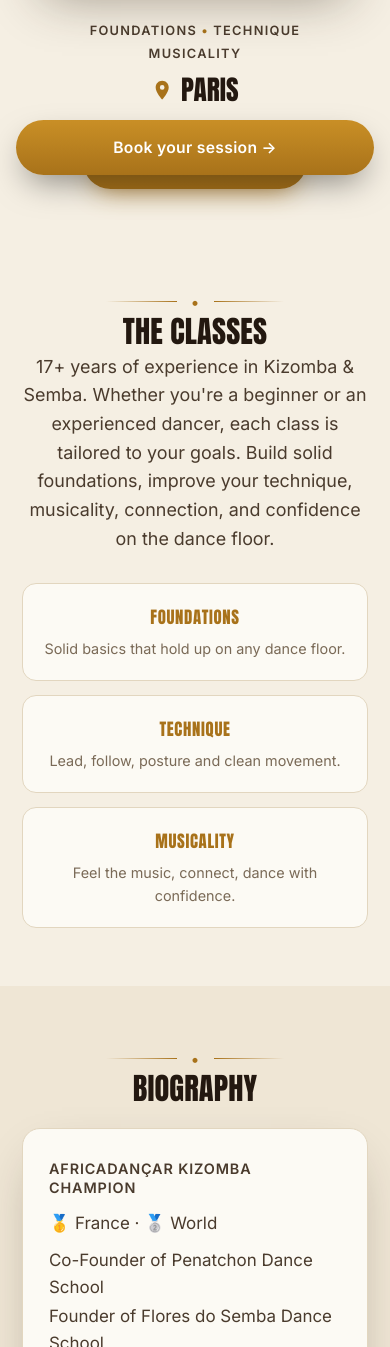
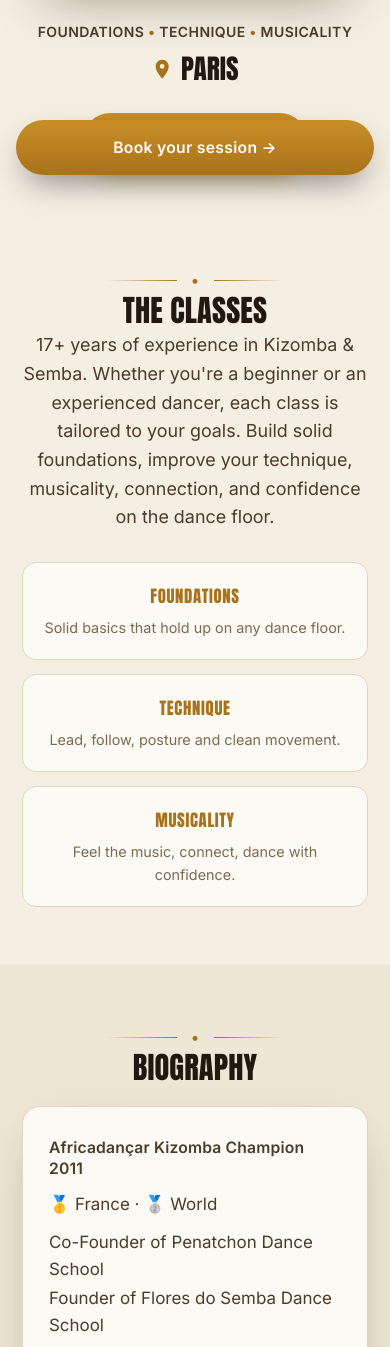
Before and after one commit to putochinez-web/putochinez, a plain HTML site: page index.html in a window 390 px wide. Shown: the part 653-2000 px from the top of the page. Drawn offline with Linux system fonts and the light colour scheme.

Commit message:
Add files via upload

```diff
--- a/data/content.json
+++ b/data/content.json
@@ -4,8 +4,8 @@
     "en": "17+ years of experience in Kizomba & Semba. Whether you're a beginner or an experienced dancer, each class is tailored to your goals. Build solid foundations, improve your technique, musicality, connection, and confidence on the dance floor."
   },
   "bio_champ": {
-    "fr": "Champion Africadançar Kizomba",
-    "en": "Africadançar Kizomba Champion"
+    "fr": "Champion Africadançar Kizomba 2011",
+    "en": "Africadançar Kizomba Champion 2011"
   },
   "bio_medals": {
     "fr": "🥇 France · 🥈 Monde",
--- a/index.html
+++ b/index.html
@@ -102,7 +102,7 @@
     background:linear-gradient(to top,rgba(15,10,6,.82),transparent);
     color:#F3E9D6;font-size:.72rem;letter-spacing:.22em;text-transform:uppercase;text-align:center;font-weight:600;
   }
-  .pillars{margin:22px 0 4px;font-size:clamp(.72rem,3.6vw,.95rem);letter-spacing:.16em;text-transform:uppercase;font-weight:600;color:var(--ink-soft);}
+  .pillars{margin:22px 0 4px;font-size:clamp(.72rem,3.6vw,.95rem);letter-spacing:.16em;text-transform:uppercase;font-weight:600;color:var(--ink-soft);white-space:nowrap;}
   .pillars b{color:var(--gold);font-weight:700;}
   .loc{font-family:"Anton",sans-serif;font-size:clamp(1.5rem,7vw,2.3rem);text-transform:uppercase;margin:2px 0 22px;display:flex;align-items:center;justify-content:center;gap:.15em;}
   .loc .pin-ico{width:.82em;height:.82em;vertical-align:baseline;}
@@ -129,7 +129,7 @@
 
   .bio-card{background:var(--card);border:1px solid var(--line);border-radius:var(--radius);padding:30px 26px;box-shadow:var(--shadow);}
   .awards{display:flex;flex-direction:column;gap:2px;font-size:1.06rem;}
-  .awards .big{font-family:"Inter",sans-serif;font-weight:600;font-size:clamp(.9rem,3vw,1.05rem);text-transform:uppercase;letter-spacing:.06em;line-height:1.35;margin-bottom:10px;color:var(--ink-soft);}
+  .awards .big{font-family:"Inter",sans-serif;font-weight:600;font-size:clamp(.98rem,3.1vw,1.12rem);letter-spacing:.01em;line-height:1.35;margin-bottom:10px;color:var(--ink-soft);}
   .awards .row{color:var(--ink-soft);}
   .awards .row b{color:var(--ink);}
   .bio-detail p{color:var(--ink-soft);margin:0 0 14px;}
@@ -206,9 +206,7 @@
     .direct{flex-direction:column;}
     .direct .btn{min-width:0;width:100%;}
     .float-book{display:flex;}
-    .pillars{font-size:.8rem;letter-spacing:.1em;}
-    .pillars .pil-last{display:block;margin-top:3px;}
-    .pillars .pil-dot{display:none;}
+    .pillars{font-size:min(3.6vw,14px);letter-spacing:.03em;}
     footer{padding-bottom:96px;}
     .hero{padding-top:70px;}
   }
@@ -403,7 +401,7 @@ var I18N = {
     hero_script:"Private", hero_big:"Classes",
     enhance:"Enhance your dance",
     modes:"Solo &nbsp;|&nbsp; Couple or small group",
-    pillars:"Foundations <b>•</b> Technique <span class=\"pil-last\"><b class=\"pil-dot\">•</b> Musicality</span>",
+    pillars:"Foundations <b>•</b> Technique <b>•</b> Musicality",
     cta_book:"Book your session →",
     classes_title:"The classes",
     classes_lead:"17+ years of experience in Kizomba &amp; Semba. Whether you're a beginner or an experienced dancer, each class is tailored to your goals. Build solid foundations, improve your technique, musicality, connection, and confidence on the dance floor.",
@@ -411,7 +409,7 @@ var I18N = {
     p2_k:"Technique", p2_v:"Lead, follow, posture and clean movement.",
     p3_k:"Musicality", p3_v:"Feel the music, connect, dance with confidence.",
     bio_title:"Biography",
-    bio_champ:"Africadançar Kizomba Champion",
+    bio_champ:"Africadançar Kizomba Champion 2011",
     bio_medals:"🥇 France · 🥈 World",
     bio_penatchon:"Co-Founder of Penatchon Dance School",
     bio_flores:"Founder of Flores do Semba Dance School",
@@ -451,7 +449,7 @@ var I18N = {
     hero_script:"Cours", hero_big:"Privés",
     enhance:"Sublimez votre danse",
     modes:"Solo &nbsp;|&nbsp; Couple ou petit groupe",
-    pillars:"Fondations <b>•</b> Technique <span class=\"pil-last\"><b class=\"pil-dot\">•</b> Musicalité</span>",
+    pillars:"Fondations <b>•</b> Technique <b>•</b> Musicalité",
     cta_book:"Réserver un cours →",
     classes_title:"Les cours",
     classes_lead:"Plus de 17 ans d'expérience en Kizomba &amp; Semba. Que vous soyez débutant ou danseur confirmé, chaque cours est adapté à vos objectifs. Construisez des bases solides, améliorez votre technique, votre musicalité, votre connexion et votre confiance sur la piste.",
@@ -459,7 +457,7 @@ var I18N = {
     p2_k:"Technique", p2_v:"Guidage, suivi, posture et mouvement propre.",
     p3_k:"Musicalité", p3_v:"Ressentez la musique, connectez, dansez avec confiance.",
     bio_title:"Biographie",
-    bio_champ:"Champion Africadançar Kizomba",
+    bio_champ:"Champion Africadançar Kizomba 2011",
     bio_medals:"🥇 France · 🥈 Monde",
     bio_penatchon:"Co-fondateur de l'école de danse Penatchon",
     bio_flores:"Fondateur de l'école de danse Flores do Semba",
```
